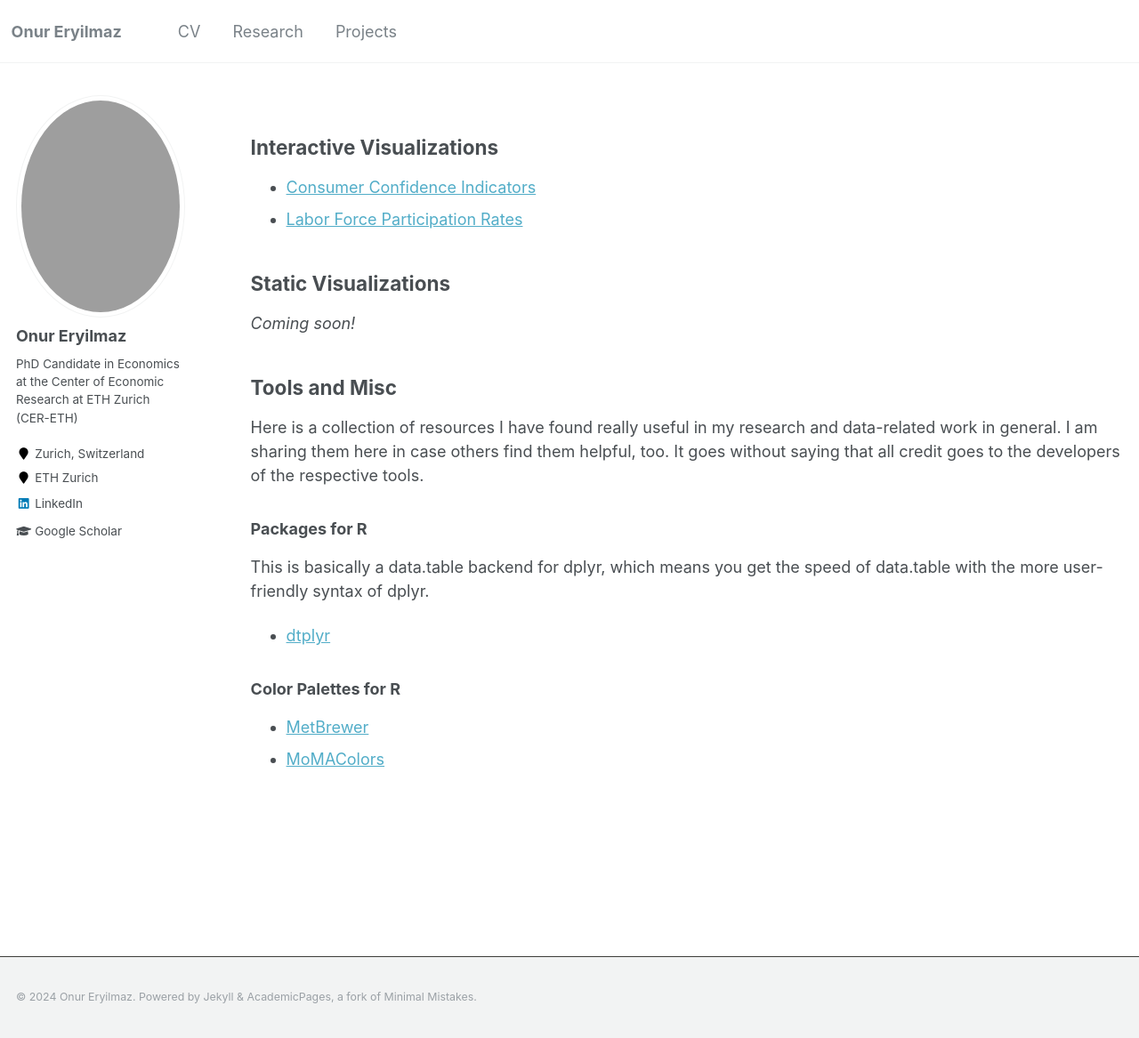
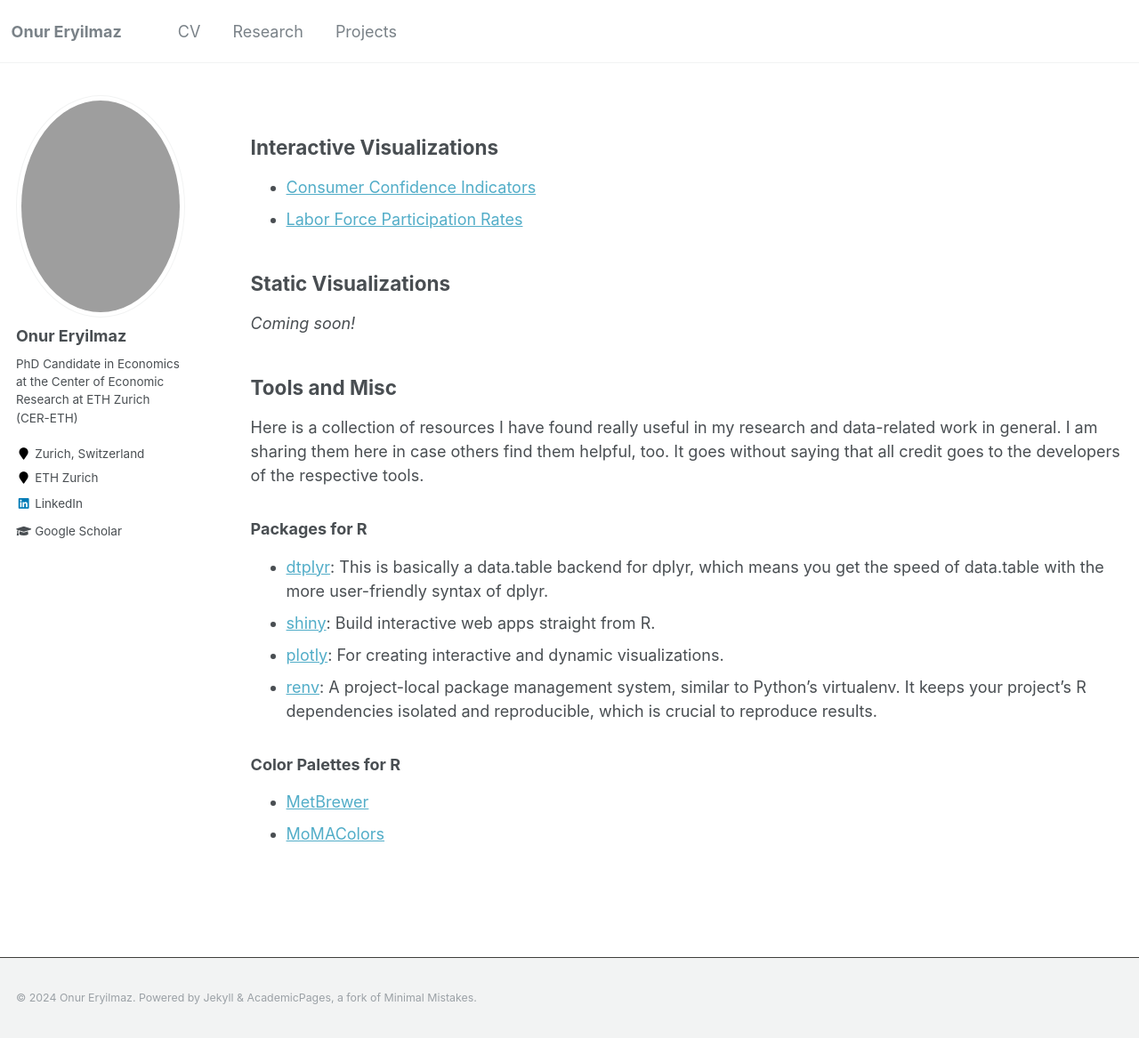
Before and after one commit to oeryilmaz/oeryilmaz.github.io, a Jekyll site: the page built from _pages/projects.md, in a window 1280 px wide and 1167 px high. Shown: the whole window at 89% size. Built offline with Jekyll 4.4.1, drawn with Linux system fonts in a browser that asks for light colours.

Commit message:
Update projects.md

```diff
--- a/_pages/projects.md
+++ b/_pages/projects.md
@@ -18,8 +18,11 @@ author_profile: true
 Here is a collection of resources I have found really useful in my research and data-related work in general. I am sharing them here in case others find them helpful, too. It goes without saying that all credit goes to the developers of the respective tools.
 
 ### Packages for R
-This is basically a data.table backend for dplyr, which means you get the speed of data.table with the more user-friendly syntax of dplyr.
-- [dtplyr](https://dtplyr.tidyverse.org/)
+
+- [dtplyr](https://dtplyr.tidyverse.org/): This is basically a data.table backend for dplyr, which means you get the speed of data.table with the more user-friendly syntax of dplyr.
+- [shiny](https://shiny.rstudio.com/): Build interactive web apps straight from R.
+- [plotly](https://plotly.com/r/): For creating interactive and dynamic visualizations.
+- [renv](https://rstudio.github.io/renv/): A project-local package management system, similar to Python's virtualenv. It keeps your project's R dependencies isolated and reproducible, which is crucial to reproduce results.
 
 ### Color Palettes for R
 - [MetBrewer](https://github.com/BlakeRMills/MetBrewer)
```
